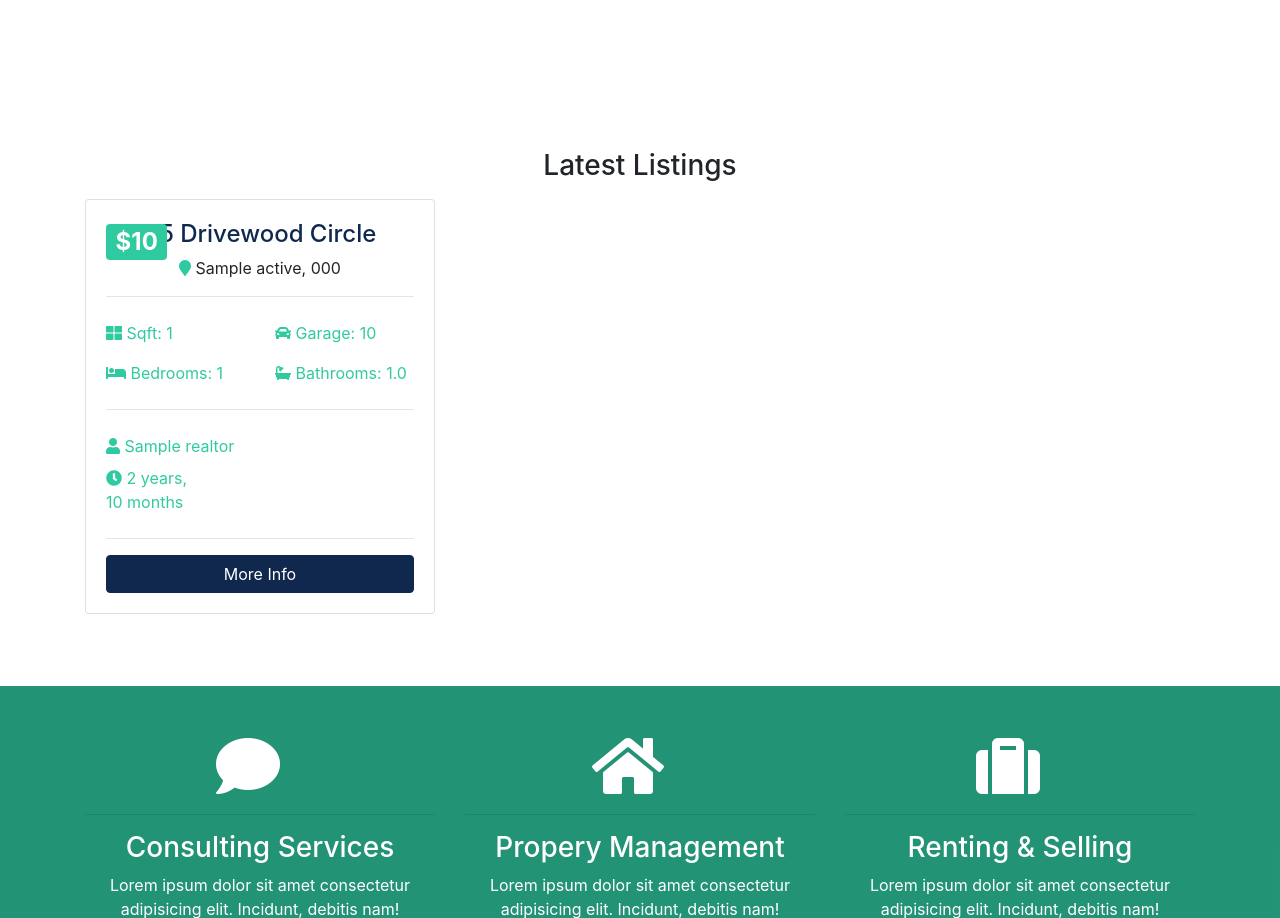
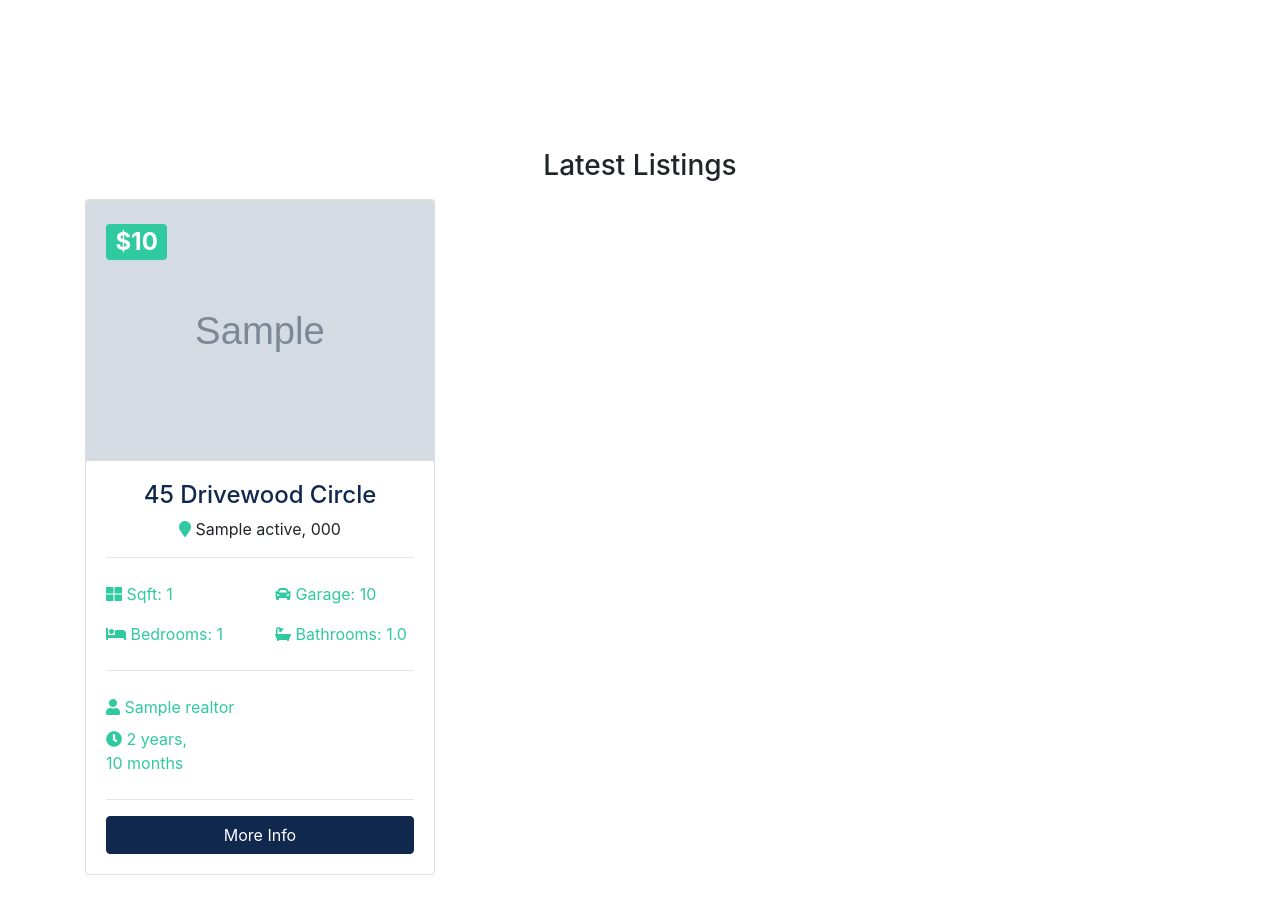
Before and after one commit to radhikapiplani-Kiwi/First-Project, a Django app: page / in a window 1280 px wide. Shown: the part 677-1595 px from the top of the page. Run offline with Django 4.2, Linux system fonts and the light colour scheme; tables that the repository leaves empty hold one stand-in row (values such as "Sample post"); grey boxes marked "Sample" are stand-in pictures; some libraries are stand-ins or nearby versions.

Commit message:
Update index.html

```diff
--- a/templates/pages/index.html
+++ b/templates/pages/index.html
@@ -77,7 +77,7 @@
                <!-- Listing 1 -->
         <div class="col-md-6 col-lg-4 mb-4">
           <div class="card listing-preview">
-<!--            <img class="card-img-top" src="{{ listing.photo_main.url }}" alt="">-->
+           <img class="card-img-top" src="{{ listing.photo_main.url }}" alt="">
             <div class="card-img-overlay">
               <h2>
                 <span class="badge badge-secondary text-white">${{ listing.price | intcomma }}</span>
```
